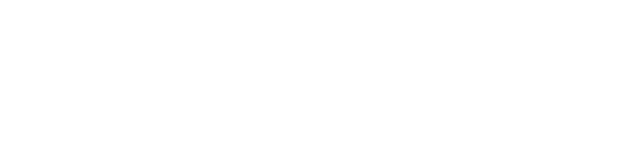
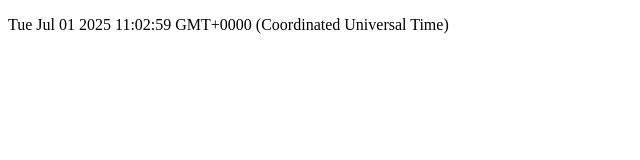
Before and after one commit to acciojob/clock-bharatjivv, a website: page main.html in a window 1280 px wide. Shown: the whole page, without its empty margins (0-640 px from the left). Drawn offline with Linux system fonts and the light colour scheme.

Commit message:
created a submission

```diff
--- a/main.html
+++ b/main.html
@@ -8,6 +8,7 @@
 
 <body>
 	<!-- the entire body must be written by student -->
+	<p id="timer"> </p>
     <script type="text/javascript" src="./script.js">
 </script>
 
--- a/script.js
+++ b/script.js
@@ -1 +1,7 @@
 //your JS code here. If required.
+let timeDisplay = document.getElementById('timer');
+
+setInterval(() => {
+	let currentTime = new Date();
+	timeDisplay.textContent = currentTime;
+}, 1000)
```
